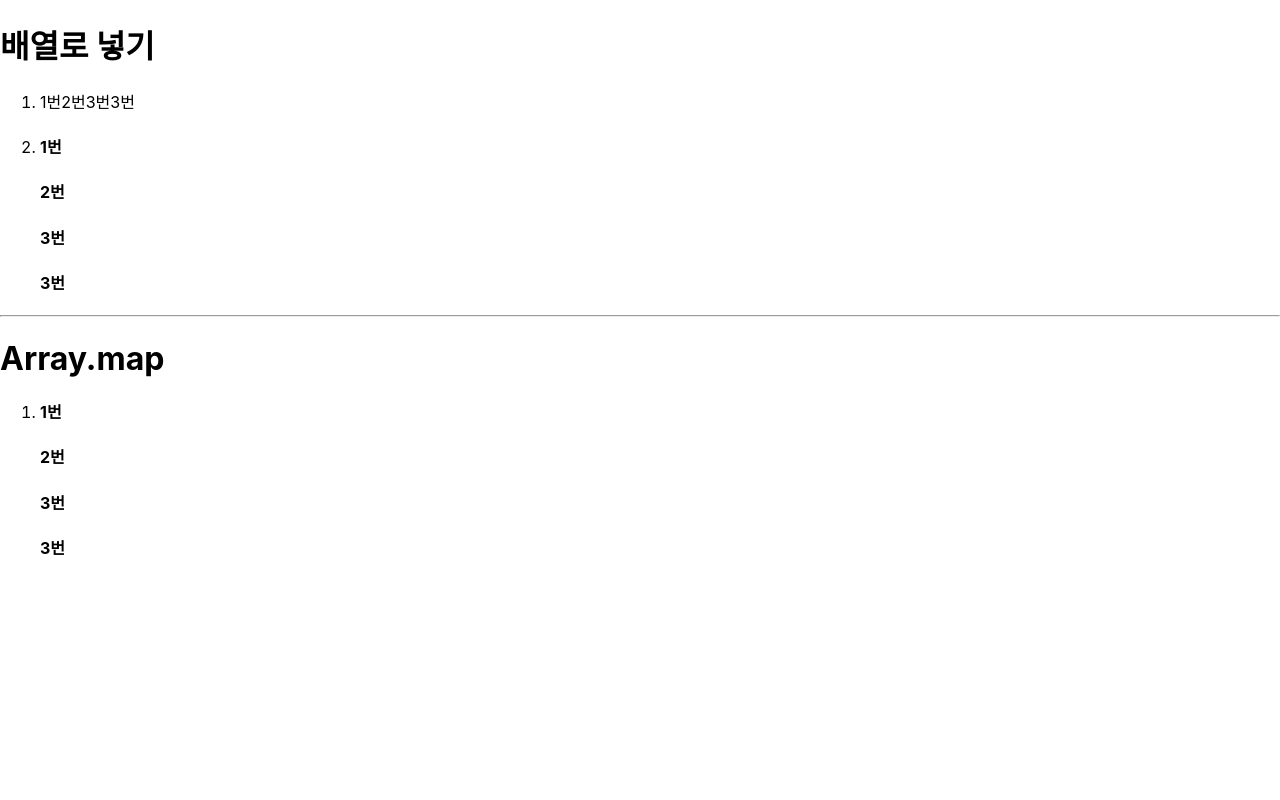
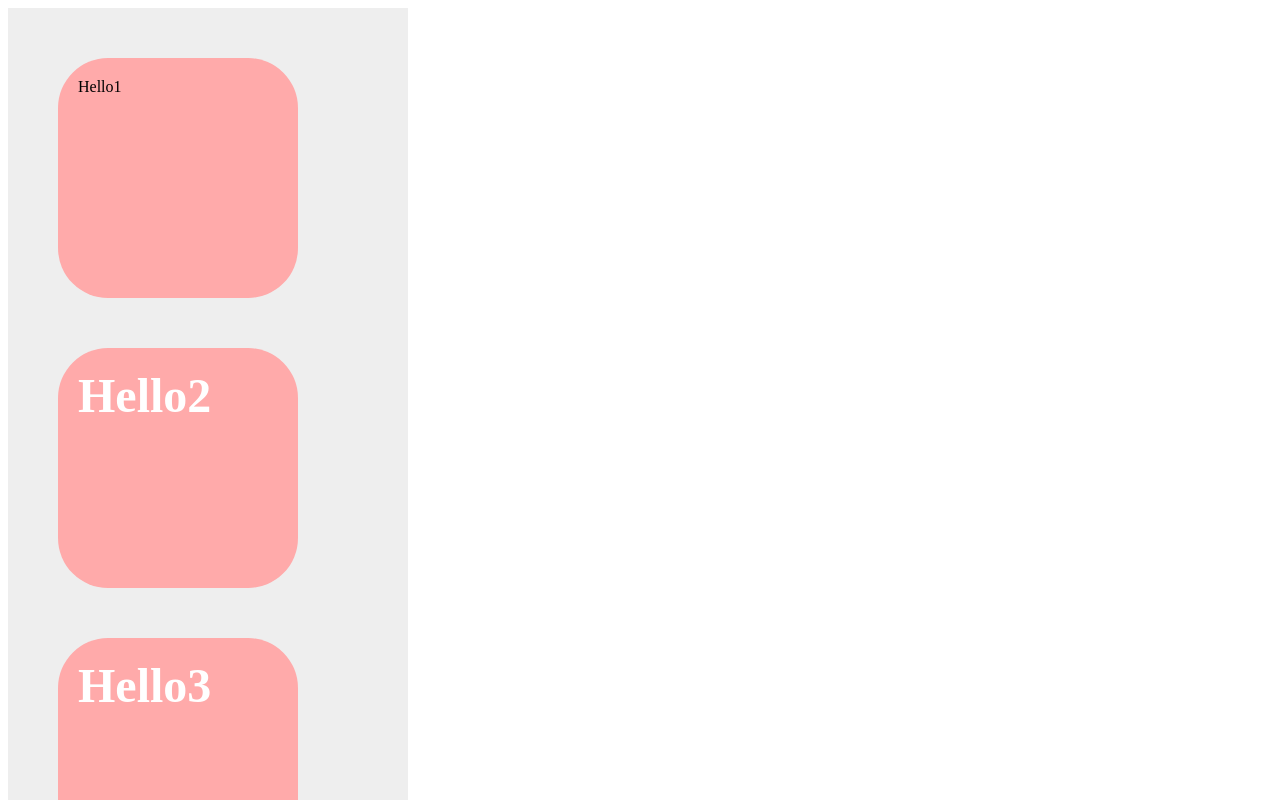
Before and after one commit to hyesom2/study_React, a React (Create React App) app: page / in a window 1280 px wide. Shown: the top 800 px of the page. Built offline with nearby package versions, Linux system fonts and the light colour scheme.

Commit message:
✨ Styling JSX in React
Chapter 02-5. JSX 스타일링

```diff
--- a/src/App.js
+++ b/src/App.js
@@ -1,29 +1,48 @@
-const arr = ["1번", "2번", "3번", "3번"];
-const arr2 = [];
-for (let i = 0; i < arr.length; i++) {
-  arr2.push(<h4 key={i}>{arr[i]}</h4>);
-  // = [<h4>1번</h4>, <h4>2번</h4>, <h4>3번</h4>, <h4>3번</h4>]
-}
+import "./index.css";
+
+// 2. style 재활용
+const boxStyle = {
+  position: "relative",
+  top: 50,
+  left: 50,
+  width: "50%",
+  height: "200px",
+  padding: 20,
+  background: "#ffaaaa",
+  // 3. 속성은 camelCase
+  borderRadius: 50,
+};
 
 export default function App() {
   return (
-    <div>
-      <h1>배열로 넣기</h1>
-      <ol>
-        <li>{arr}</li>
-        <li>{arr2}</li>
-      </ol>
+    <div
+      style={{
+        // 1. object로 css 작성
+        position: "relative",
+        width: 400,
+        height: 1000,
+        background: "#eee",
+      }}
+    >
+      <div style={boxStyle}>Hello1</div>
 
-      <hr />
+      <div style={{ ...boxStyle, top: 100 }}>
+        {/* 4. className을 통한 스타일링 (css-in-JS) */}
+        <div className="highlight">Hello2</div>
+      </div>
 
-      <h1>Array.map</h1>
-      <ol>
-        <li>
-          {arr.map((item, index) => {
-            return <h4 key={`${item}-${index}`}>{item}</h4>;
-          })}
-        </li>
-      </ol>
+      <div style={{ ...boxStyle, top: 150 }}>
+        {/* 5. 조건적 스타일 */}
+        <div
+          className={
+            1 + 1 === 2 ? "highlight" : ""
+            // 위와 아래의 결과는 동일하다.
+            // 1 + 1 === 2 && "highlight"
+          }
+        >
+          Hello3
+        </div>
+      </div>
     </div>
   );
 }
--- a/src/index.css
+++ b/src/index.css
@@ -1,13 +1,5 @@
-body {
-  margin: 0;
-  font-family: -apple-system, BlinkMacSystemFont, 'Segoe UI', 'Roboto', 'Oxygen',
-    'Ubuntu', 'Cantarell', 'Fira Sans', 'Droid Sans', 'Helvetica Neue',
-    sans-serif;
-  -webkit-font-smoothing: antialiased;
-  -moz-osx-font-smoothing: grayscale;
+.highlight {
+  color: #fff;
+  font-size: 48px;
+  font-weight: 700;
 }
-
-code {
-  font-family: source-code-pro, Menlo, Monaco, Consolas, 'Courier New',
-    monospace;
-}
```
